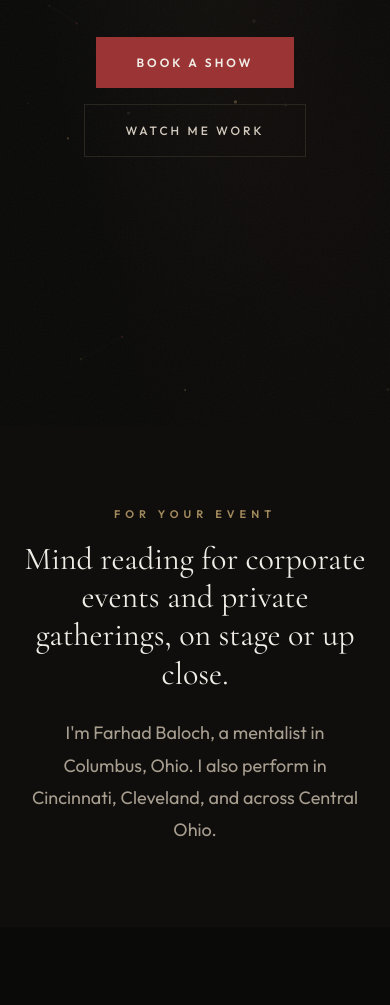
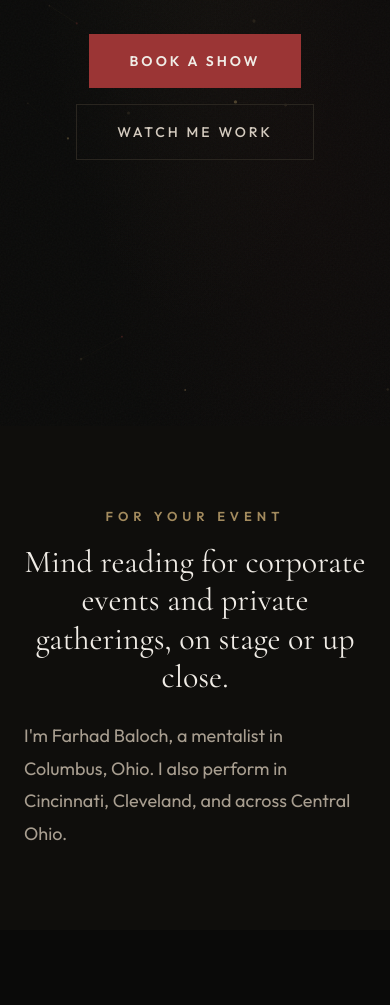
Before and after one commit to FarhadKBaloch/Magic-Website, a plain HTML site: page index.html in a window 390 px wide. Shown: the part 418-1423 px from the top of the page. Drawn offline with nearby package versions, Linux system fonts and the light colour scheme.

Commit message:
fix(home): ease phone text (#19)
At 480px and below, section labels and buttons step up one size and the long paragraphs align left. The contact form stays as it is on main.

Co-authored-by: Cursor Agent <cursoragent@cursor.com>
Co-authored-by: FarhadKBaloch <FarhadKBaloch@users.noreply.github.com>

```diff
--- a/index.html
+++ b/index.html
@@ -417,7 +417,19 @@
     --step: 8.5deg;                              /* angle between cards */
     position: relative; height: 216px; max-width: 360px; margin: 0 auto 40px;
   }
-  @media (max-width: 480px) { .mg-fan { --step: 6.4deg; } }
+  @media (max-width: 480px) {
+    .mg-fan { --step: 6.4deg; }
+    .section-label { font-size: 13px; }
+    .btn-primary,
+    .btn-outline,
+    .nav-mobile-contact,
+    .contact-form button,
+    .newsletter-form button { font-size: 14px; }
+    .intro p,
+    .performances p,
+    .reel-note,
+    .newsletter p { text-align: left; }
+  }
   .mg-card {
     position: absolute; left: 50%; top: 56px; width: 94px; height: 132px; margin-left: -47px;
     border-radius: 7px; transform-origin: 50% 250%;
```
